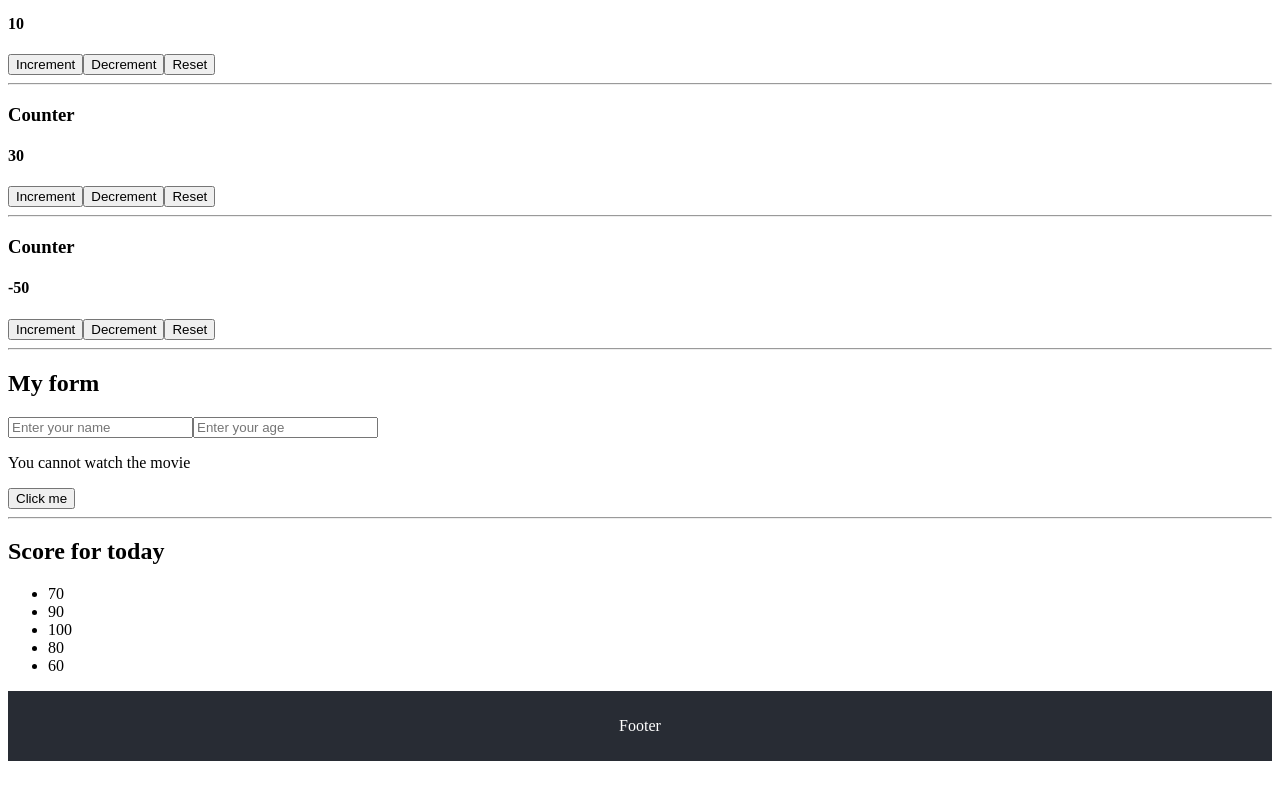
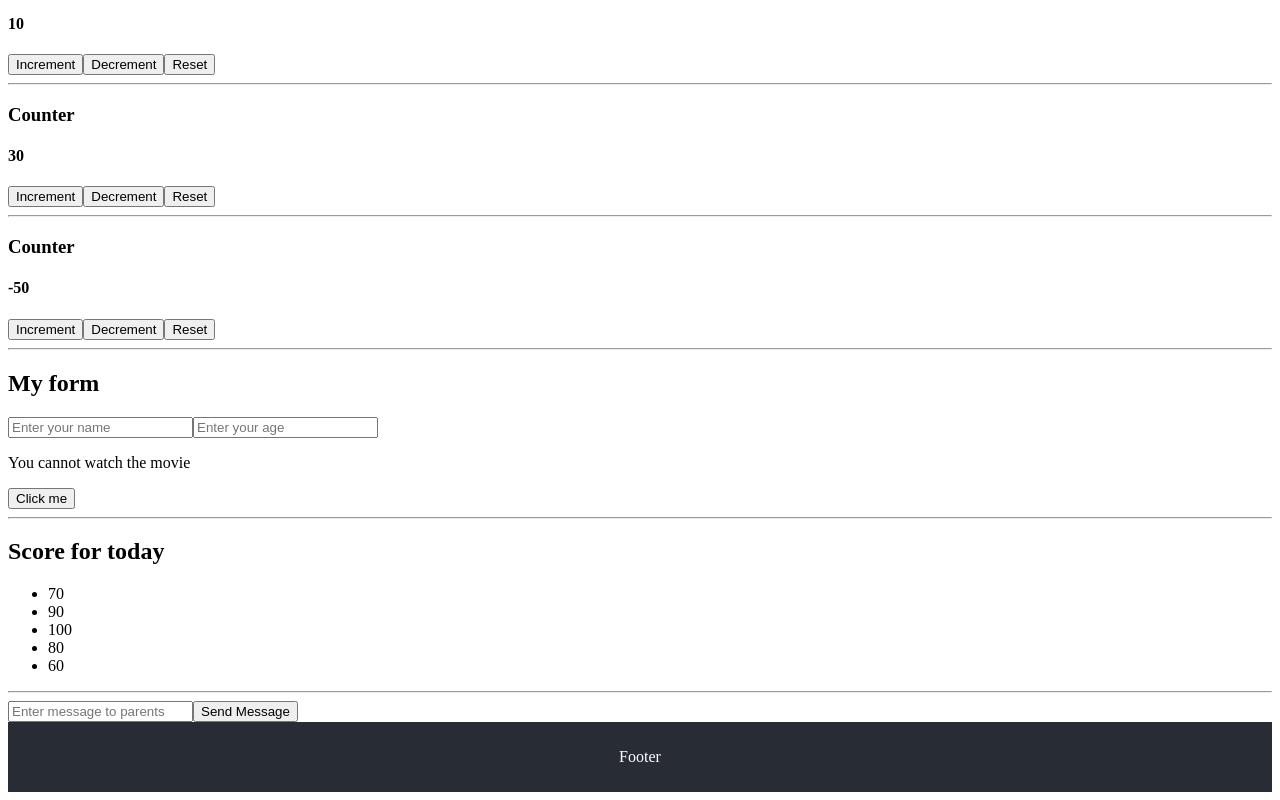
Before and after one commit to wanmuz86/hello-react-apr25, a React (Vite) app: page / in a window 1280 px wide. Shown: the part 376-1176 px from the top of the page. Before the commit the page ends 1145 px from the top, so only its background shows below. Built offline with nearby package versions, Linux system fonts and the light colour scheme.

Commit message:
pass data from child

```diff
--- /dev/null
+++ b/src/components/Child.jsx
@@ -0,0 +1,17 @@
+import React, { useState } from 'react'
+
+const Child = ({retrieveMessage}) => {
+    const [message,setMessage] = useState('')
+
+  return (
+    <div>
+        <input type="text" placeholder='Enter message to parents'
+        value={message}
+        onChange={(e)=>setMessage(e.target.value)}
+        />
+        <button onClick={()=> retrieveMessage(message)}>Send Message</button>
+    </div>
+  )
+}
+
+export default Child
--- a/src/components/Main.jsx
+++ b/src/components/Main.jsx
@@ -1,5 +1,6 @@
 import React, { useState } from 'react'
 import Counter from './Counter'
+import Child from './Child'
 
 const Main = () => {
     // A state to hold the value of the input field
@@ -10,8 +11,18 @@
     const [age,setAge] = useState('')
     const [message,setMessage] = useState('')
 
+    const [childMessage,setChildMessage] = useState('')
+
     // Readonly
     const scores = [70,90,100,80,60];
+
+    const handleMessage = (message) => {
+
+        // This function will be called when button in child is pressed
+        // ANd it will set the message to the state variable
+        setChildMessage(message)
+
+    }
 
   return (
     <div>
@@ -69,7 +80,13 @@
                 scores.map((val,index)=> <li key={index}>{val}</li>)
             }
         </ul>
-
+        <hr />
+        <Child  retrieveMessage={handleMessage}/>
+        {
+            // Conditional rendering
+            // If childMessage is not empty, show the message
+        childMessage !== '' && <p>{childMessage}</p>
+        }
     </div>
   )
 }
```
